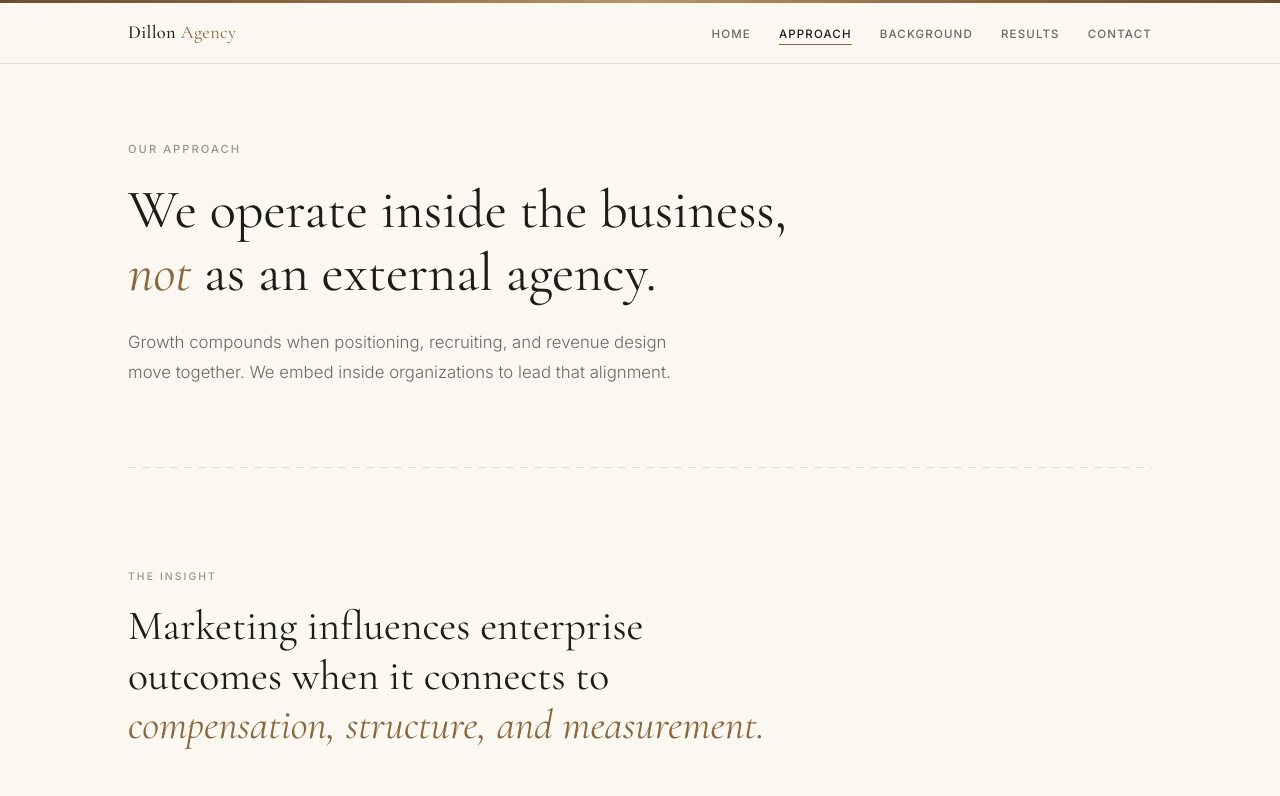
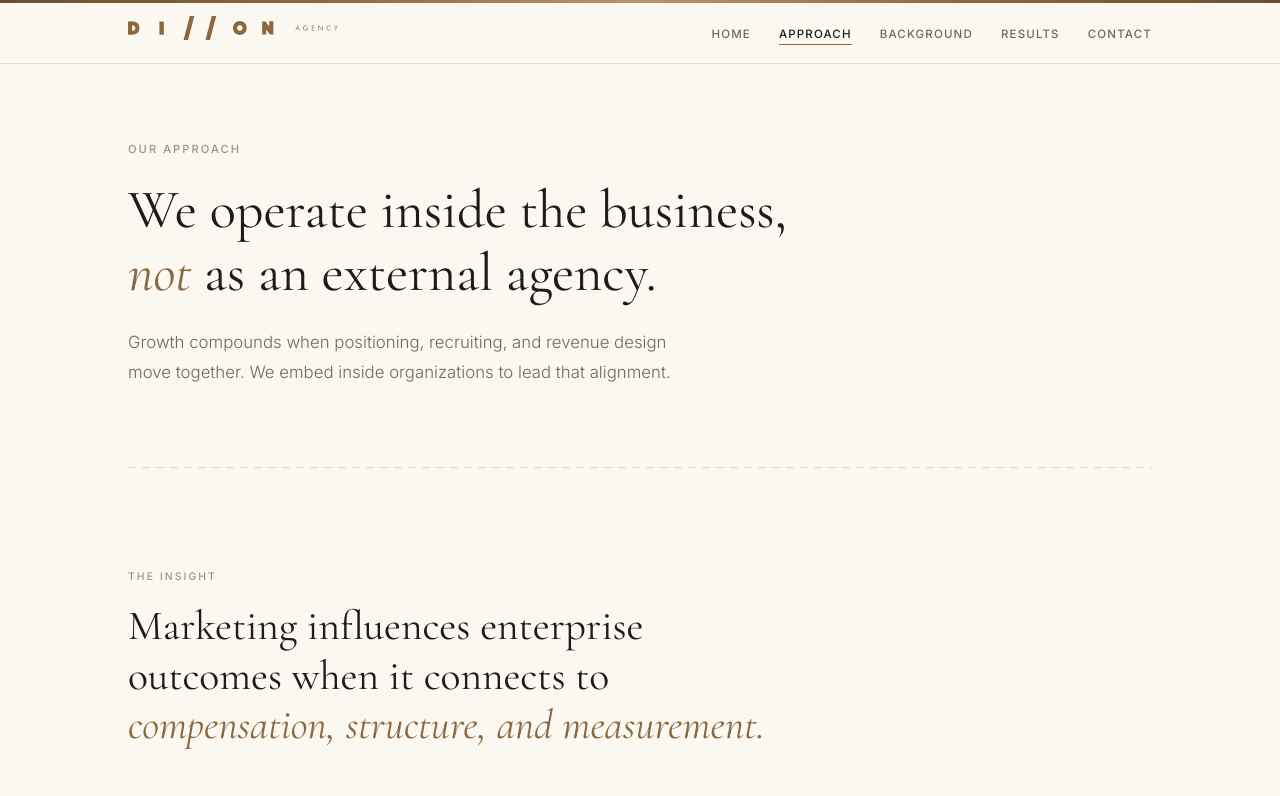
Before and after one commit to keirdillon/dillonagency-site, a plain HTML site: page approach.html in a window 1280 px wide. Shown: the top 796 px of the page. Drawn offline with nearby package versions, Linux system fonts and the light colour scheme.

Commit message:
add cognac logo and headshot

```diff
--- a/approach.html
+++ b/approach.html
@@ -26,7 +26,7 @@
 
   <nav>
     <div class="nav-inner">
-      <a href="/" class="nav-mark">Dillon <span>Agency</span></a>
+      <a href="/" class="nav-mark"><img src="/assets/images/dillon-logo-agency-cognac.svg" alt="Dillon Agency" style="height:24px;"></a>
       <ul class="nav-links" id="navLinks">
         <li><a href="/">Home</a></li>
         <li><a href="/approach" class="active">Approach</a></li>
```
Also changed, not shown: background.html (+1 -1 lines), contact.html (+1 -1 lines), index.html (+1 -1 lines), results.html (+1 -1 lines), assets/images/dillon-logo-agency-cognac.svg (added), assets/images/dillon-logo-cognac.svg (added), assets/images/keir-headshot.jpg (added).
